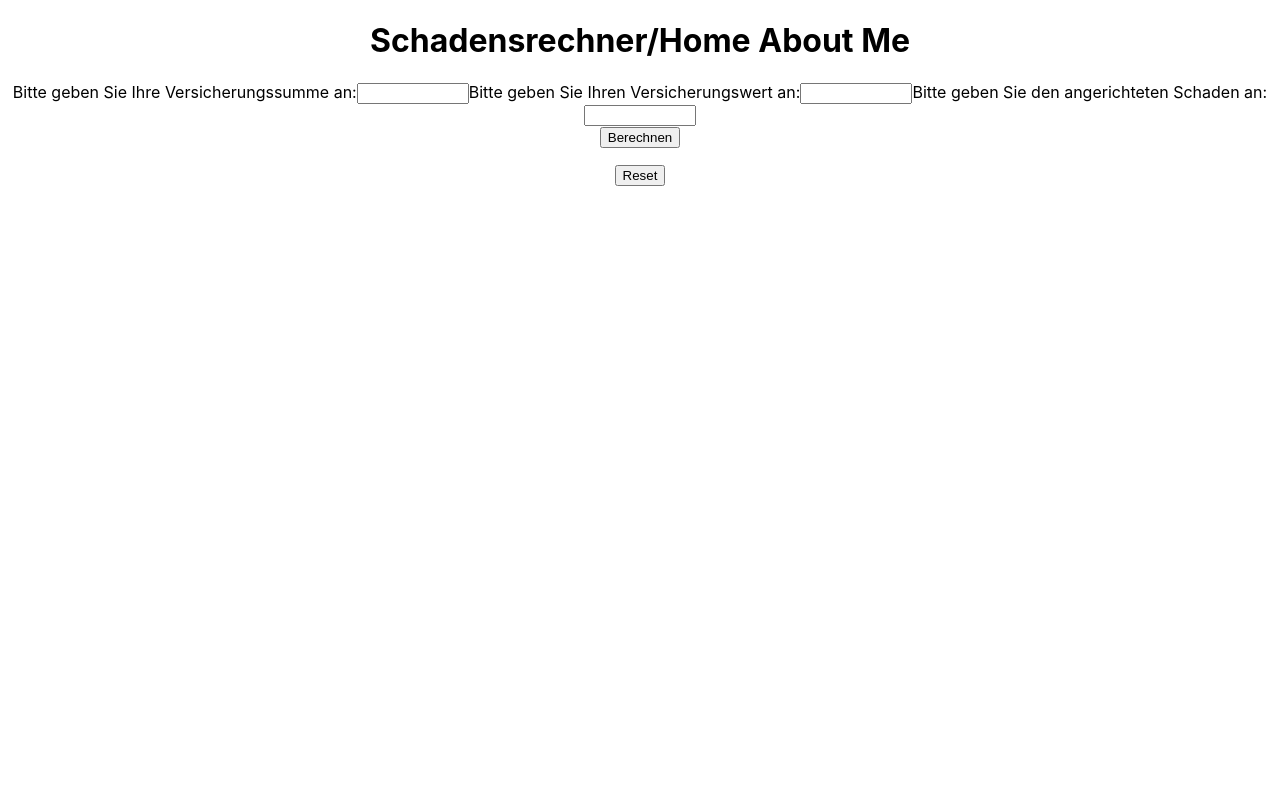
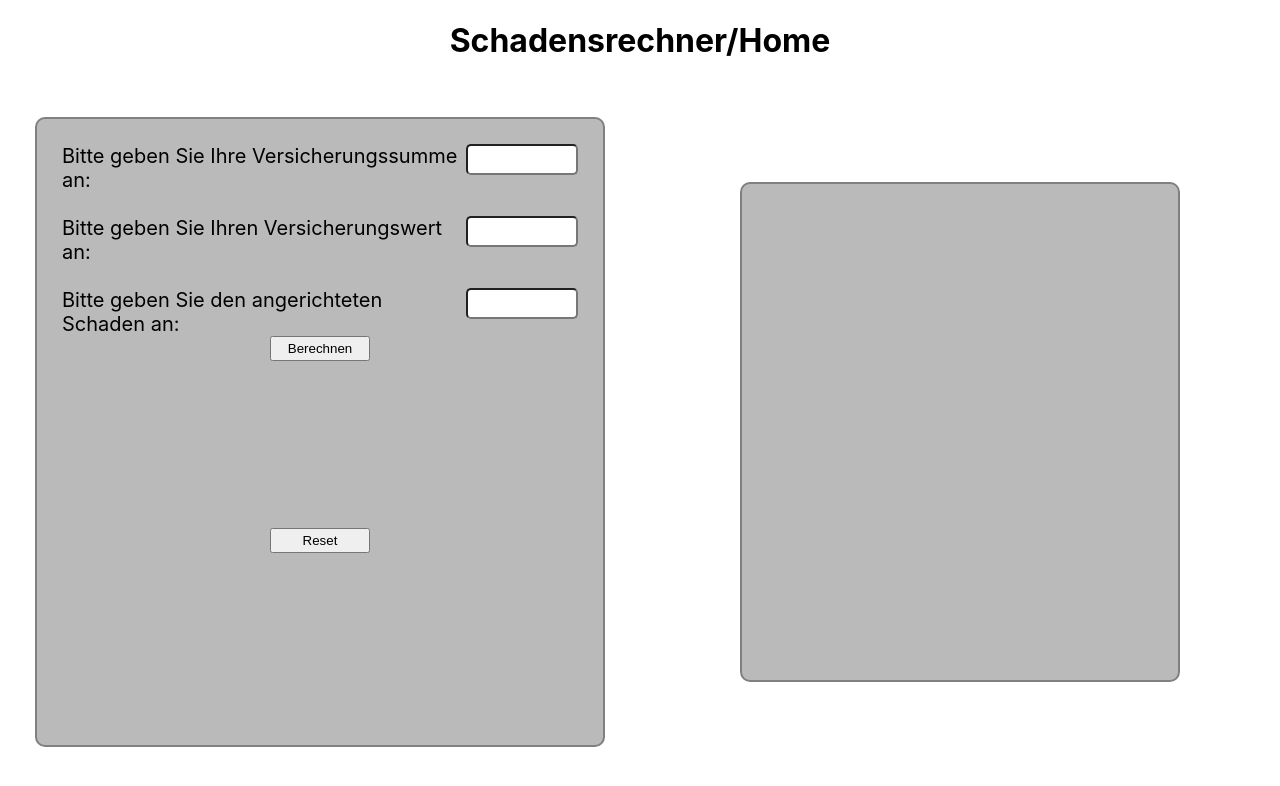
Before and after one commit to yannickschlaepferb/Versicherungsrechner, a React (Create React App) app in the folder VersicherungsrechnerProgramm/: page / in a window 1280 px wide. Shown: the top 786 px of the page. Built offline with nearby package versions, Linux system fonts and the light colour scheme.

Commit message:
Grundlagen für CSS gesetzt

```diff
--- a/VersicherungsrechnerProgramm/src/App.css
+++ b/VersicherungsrechnerProgramm/src/App.css
@@ -2,24 +2,54 @@
   text-align: center;
 }
 
-.App-logo {
-  height: 40vmin;
-  pointer-events: none;
+.App-Header {
+  display: grid;
+  grid-template-columns: 1fr 1fr;
 }
 
-@media (prefers-reduced-motion: no-preference) {
-  .App-logo {
-    animation: App-logo-spin infinite 20s linear;
-  }
+.angaben-container {
+  background-color: rgba(122, 122, 122, 0.512);
+  backdrop-filter: blur(5px);
+  border-radius: 10px;
+  border: 2px solid grey;
+  margin: 35px;
+  text-align: left;
+  display: grid;
+  grid-template-rows: 1fr 1fr 1fr;
+  font-size: 20px;
+  padding: 25px;
 }
 
-.App-header {
-  background-color: #282c34;
-  min-height: 100vh;
-  display: flex;
-  flex-direction: column;
-  align-items: center;
-  justify-content: center;
-  font-size: calc(10px + 2vmin);
-  color: white;
+.angaben{
+  grid-row: 1/2;
+  display: grid;
 }
+
+.ergebnis {
+  background-color: rgba(122, 122, 122, 0.512);
+  backdrop-filter: blur(5px);
+  border-radius: 10px;
+  border: 2px solid grey;
+  padding-bottom: 35px;
+  margin: 100px;
+  padding: 10%;
+  color: turquoise;
+  text-shadow: 0.5px 0.5px 0.5px black;
+}
+
+.angaben > .inputs {
+  grid-column: 2/3;
+  border-radius: 5px;
+  max-width: 150px;
+  max-height: 25px;
+}
+
+.angaben > .labels {
+  grid-column: 1/2;
+}
+
+.buttons {
+  justify-self:  center;
+  width: 100px;
+  height: 25px;
+}
--- a/VersicherungsrechnerProgramm/src/App.jsx
+++ b/VersicherungsrechnerProgramm/src/App.jsx
@@ -47,64 +47,67 @@ function App() {
 
   return (
     <div className="App">
-      <h1>Schadensrechner/Home About Me</h1>
-      <div className="ClientAngaben">
+      <h1>Schadensrechner/Home</h1>
 
-        <label for="Versicherungssumme">
+      <div className="App-Header">
+        <div className="angaben-container">
+          <div className="angaben">
+            <label className="labels" for="Versicherungssumme">
               Bitte geben Sie Ihre Versicherungssumme an:
             </label>
             <input
               type="number"
               id="Versicherungssumme"
-          name="Versicherungssumme"
+              className="inputs"
               min="1"
               max="100000000"
               value={vs}
               onChange={(e) => setVS(e.target.value)}
             />
-
-        <label for="Versicherungswert">
+            <br />
+            <label className="labels" for="Versicherungswert">
               Bitte geben Sie Ihren Versicherungswert an:
             </label>
             <input
               type="number"
               id="Versicherungswert"
-          name="Versicherungswert"
+              className="inputs"
               min="1"
               max="100000000"
               value={vw}
               onChange={(e) => setVW(e.target.value)}
             />
-
-        <label for="Schaden">
+            <br />
+            <label className="labels" for="Schaden">
               Bitte geben Sie den angerichteten Schaden an:
             </label>
             <input
               type="number"
               id="Schaden"
-          name="Schaden"
+              className="inputs"
               min="1"
               max="100000000"
               value={schaden}
               onChange={(e) => setSchaden(e.target.value)}
             />
           </div>
-      <div className="Ergebnis">
-        <button id="Berechnen" onClick={berechnen}>
+          <button className="buttons" onClick={berechnen}>
             Berechnen
           </button>
+          <button className="buttons" onClick={reset}>
+            Reset
+          </button>
+        </div>
+        <div className="ergebnis">
           <p>{result}</p>
-
           { message.show ? (
               <p style={{color: message.color}}>
                 {message.text}
               </p>
           ): ""}
-        <button id="reset" onClick={reset}>
-          Reset
-        </button>
         </div>
         <p></p>
+      </div>
     </div>
   );
 }
```
Also changed, not shown: 1 other file (tests, documents, lock files or other folders). Lines whose indentation alone changed are shown as unchanged.
